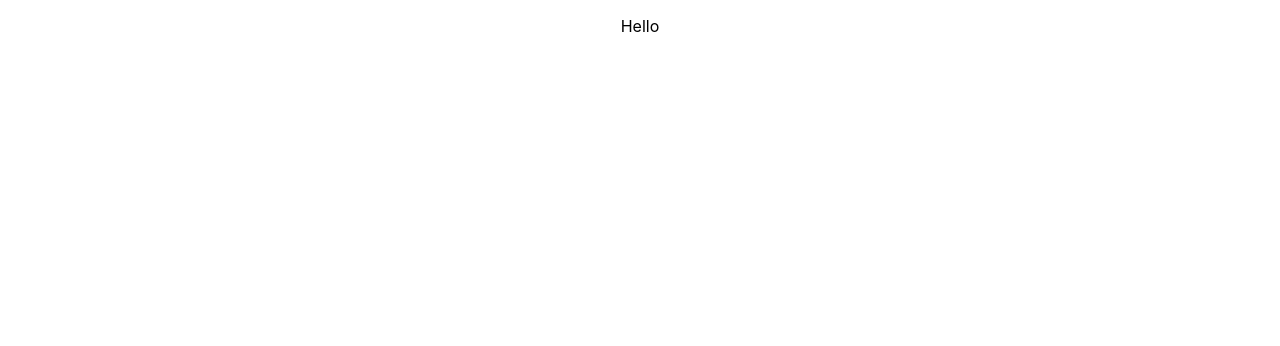
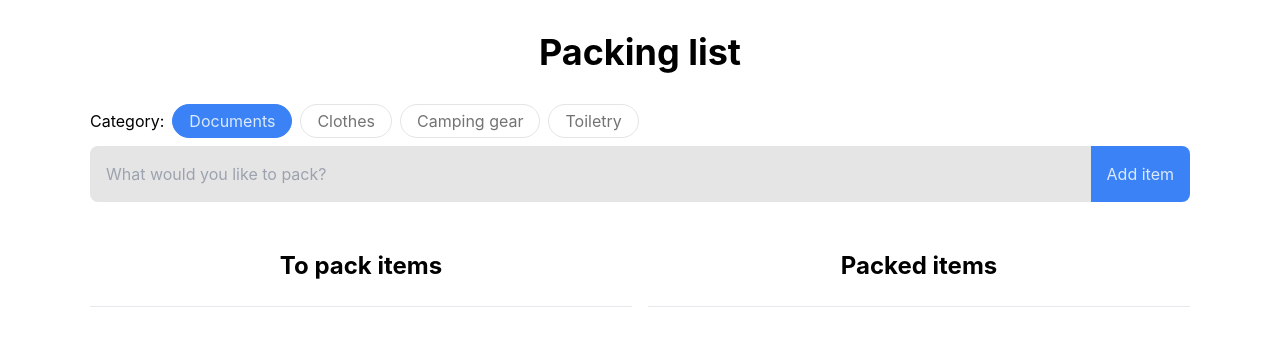
Before and after one commit to flohki/eindwerk-react, a React (Create React App) app: page / in a window 1280 px wide. Shown: the top 346 px of the page. Built offline with nearby package versions, Linux system fonts and the light colour scheme.

Commit message:
components toegevoegd met crud bijna rond

```diff
--- a/public/index.html
+++ b/public/index.html
@@ -39,5 +39,6 @@
       To begin the development, run `npm start` or `yarn start`.
       To create a production bundle, use `npm run build` or `yarn build`.
     -->
+    <script src="https://cdn.tailwindcss.com"></script>
   </body>
 </html>
--- a/src/App.js
+++ /dev/null
@@ -1,11 +0,0 @@
-import './App.css';
-
-function App() {
-  return (
-    <div className="App">
-      <p>Hello</p>
-    </div>
-  );
-}
-
-export default App;
--- /dev/null
+++ b/src/App.jsx
@@ -0,0 +1,49 @@
+import { useState } from 'react';
+import './App.css';
+import InputList from './Components/InputList';
+import ItemList from './Components/ItemList';
+
+function App() {
+
+  const [items, setItems] = useState([]);
+
+  const handleAddItem = (newItem) => {
+    setItems([...items, newItem]);
+  };
+
+  const handleRemoveItem = (index) => {
+    const updatedItems = [...items.slice(0, index), ...items.slice(index + 1)];
+    setItems(updatedItems);
+  };
+
+  const handleUnpackItem = (index) => {
+    // Implement logic to move item back to "To Pack" list
+  };
+
+  return (
+    <div className="App">
+      <div className="max-w-[1100px] mx-auto py-8">
+        <h1 className="mb-4 text-4xl font-bold">Packing list</h1>
+        <InputList onAddItem={handleAddItem} />
+        <div className="grid grid-cols-2 gap-4 mt-12 transition">
+          <div>
+            <header className="grid gap-2 items-center mb-6 border-b pb-6">
+              <h2 className="font-bold text-2xl">To pack items</h2>
+              {/* Add buttons for clearing items and filters */}
+            </header>
+            <ItemList items={items} onRemoveItem={handleRemoveItem} onUnpackItem={handleUnpackItem} />
+          </div>
+          <div>
+            <header className="grid gap-2 items-center mb-6 border-b pb-6">
+              <h2 className="font-bold text-2xl">Packed items</h2>
+              {/* Add buttons for clearing items and filters */}
+            </header>
+            <ItemList items={items} onRemoveItem={handleRemoveItem} onUnpackItem={handleUnpackItem} />
+          </div>
+        </div>
+      </div>
+    </div>
+  );
+}
+
+export default App;
--- /dev/null
+++ b/src/Components/InputList.jsx
@@ -0,0 +1,47 @@
+export default function InputList() {
+  return (
+    <div className="my-8">
+      <div className="flex gap-2 items-center mb-2">
+        Category:{" "}
+        <button
+          type="button"
+          className="transition border border-blue-500 bg-blue-500 text-blue-100 px-4 py-1 rounded-full"
+        >
+          Documents
+        </button>
+        <button
+          type="button"
+          className="transition border border-neutral-200 text-neutral-500 px-4 py-1 rounded-full"
+        >
+          Clothes
+        </button>
+        <button
+          type="button"
+          className="transition border border-neutral-200 text-neutral-500 px-4 py-1 rounded-full"
+        >
+          Camping gear
+        </button>
+        <button
+          type="button"
+          className="transition border border-neutral-200 text-neutral-500 px-4 py-1 rounded-full"
+        >
+          Toiletry
+        </button>
+      </div>
+      <form className="flex rounded-lg overflow-hidden">
+        <input
+          placeholder="What would you like to pack?"
+          type="text"
+          className="flex-1 p-4 bg-neutral-200 focus:bg-neutral-300/90 transition-all outline-none"
+          defaultValue=""
+        />
+        <button
+          type="submit"
+          className="px-4 py-2 bg-blue-500 active:bg-blue-400 text-blue-100 disabled:opacity-50 disabled:cursor-not-allowed transition"
+        >
+          Add item
+        </button>
+      </form>
+    </div>
+  )
+}
--- /dev/null
+++ b/src/Components/Item.jsx
@@ -0,0 +1,20 @@
+export default function Item({ name, category, onRemove, onUnpack }){
+  return(
+    <li>
+    <div className="overflow-hidden bg-neutral-200 transition-all rounded-lg flex justify-between gap-2 flex-row-reverse">
+      <div className="p-4 flex-1 flex gap-4 items-center justify-between">
+        <div className="grid">
+          <span>{name}</span>
+          <span className="text-neutral-400">{category}</span>
+        </div>
+        <button onClick={onRemove} className="text-sm opacity-30 hover:opacity-100 px-4 py-1 flex items-center justify-center bg-gray-400 text-black hover:bg-red-300/70 transition-all hover:text-red-500 rounded-full text-lg">
+          × remove item
+        </button>
+      </div>
+      <button onClick={onUnpack} className="bg-sky-500 hover:bg-sky-600 transition-all text-sky-100 p-4">
+        Unpack
+      </button>
+    </div>
+  </li>
+  )
+}
--- /dev/null
+++ b/src/Components/ItemList.jsx
@@ -0,0 +1,17 @@
+import Item from "./Item";
+
+export default function ItemList({ items, onRemoveItem, onUnpackItem }) {
+  return(
+    <ul className="grid gap-2">
+      {items.map((item, index) => (
+        <Item
+          key={index}
+          name={item.name}
+          category={item.category}
+          onRemove={() => onRemoveItem(index)}
+          onUnpack={() => onUnpackItem(index)}
+        />
+      ))}
+    </ul>
+  )
+}
```
